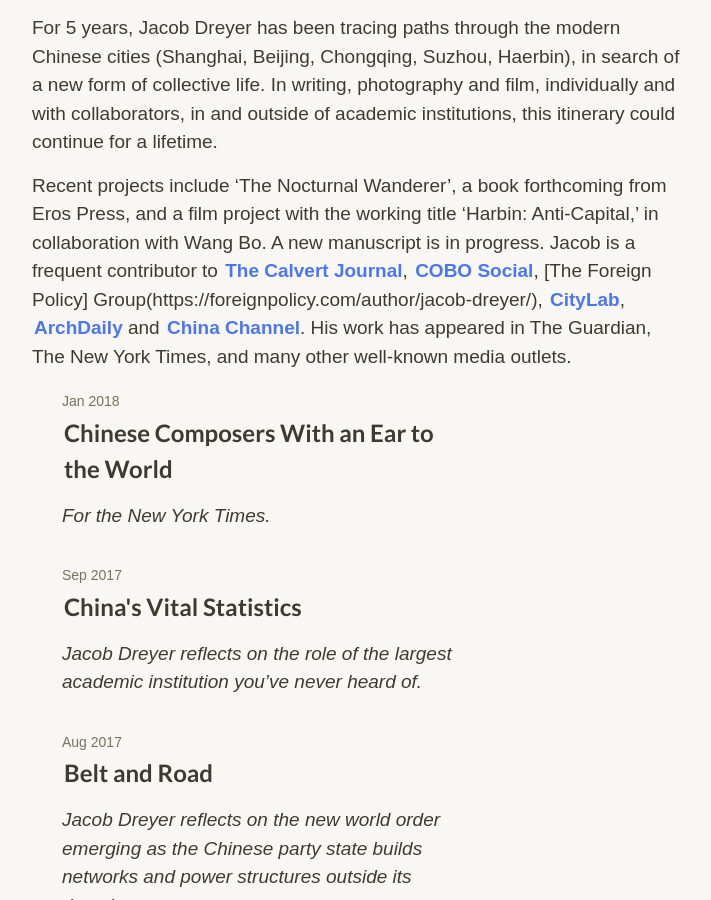
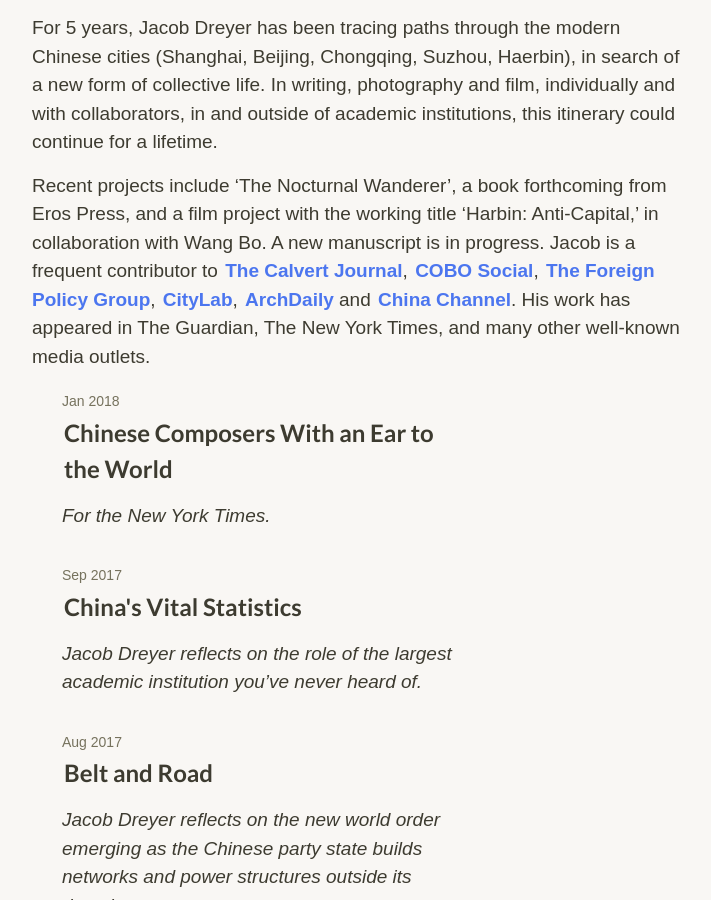
Before and after one commit to dreyerprojects/dreyerprojects.github.io, a Jekyll site: the page built from writing.md, in a window 1280 px wide and 900 px high, scrolled down 955 px. Shown: the whole window, without its empty margins (283-994 px from the left). Built offline with Jekyll 4.4.1, drawn with Linux system fonts in a browser that asks for light colours; some web fonts are replaced.

Commit message:
Update writing.md

```diff
--- a/writing.md
+++ b/writing.md
@@ -10,7 +10,7 @@
 
 For 5 years, Jacob Dreyer has been tracing paths through the modern Chinese cities (Shanghai, Beijing, Chongqing, Suzhou, Haerbin), in search of a new form of collective life. In writing, photography and film, individually and with collaborators, in and outside of academic institutions, this itinerary could continue for a lifetime.
 
-Recent projects include &lsquo;The Nocturnal Wanderer&rsquo;, a book forthcoming from Eros Press, and a film project with the working title &lsquo;Harbin: Anti-Capital,&rsquo; in collaboration with Wang Bo. A new manuscript is in progress. Jacob is a frequent contributor to [The Calvert Journal](https://www.calvertjournal.com/contributors/show/2761/jacob-dreyer), [COBO Social](https://www.cobosocial.com/user/jacobdreyer/), [The Foreign Policy] Group(https://foreignpolicy.com/author/jacob-dreyer/), [CityLab](https://www.citylab.com/authors/jacob-dreyer/), [ArchDaily](https://www.archdaily.com/author/jacob-dreyer) and [China Channel](https://chinachannel.org/author/jacob-dreyer/). His work has appeared in The Guardian, The New York Times, and many other well-known media outlets.
+Recent projects include &lsquo;The Nocturnal Wanderer&rsquo;, a book forthcoming from Eros Press, and a film project with the working title &lsquo;Harbin: Anti-Capital,&rsquo; in collaboration with Wang Bo. A new manuscript is in progress. Jacob is a frequent contributor to [The Calvert Journal](https://www.calvertjournal.com/contributors/show/2761/jacob-dreyer), [COBO Social](https://www.cobosocial.com/user/jacobdreyer/), [The Foreign Policy Group](https://foreignpolicy.com/author/jacob-dreyer/), [CityLab](https://www.citylab.com/authors/jacob-dreyer/), [ArchDaily](https://www.archdaily.com/author/jacob-dreyer) and [China Channel](https://chinachannel.org/author/jacob-dreyer/). His work has appeared in The Guardian, The New York Times, and many other well-known media outlets.
 
 <html>
   <ul class="post-list">
```
